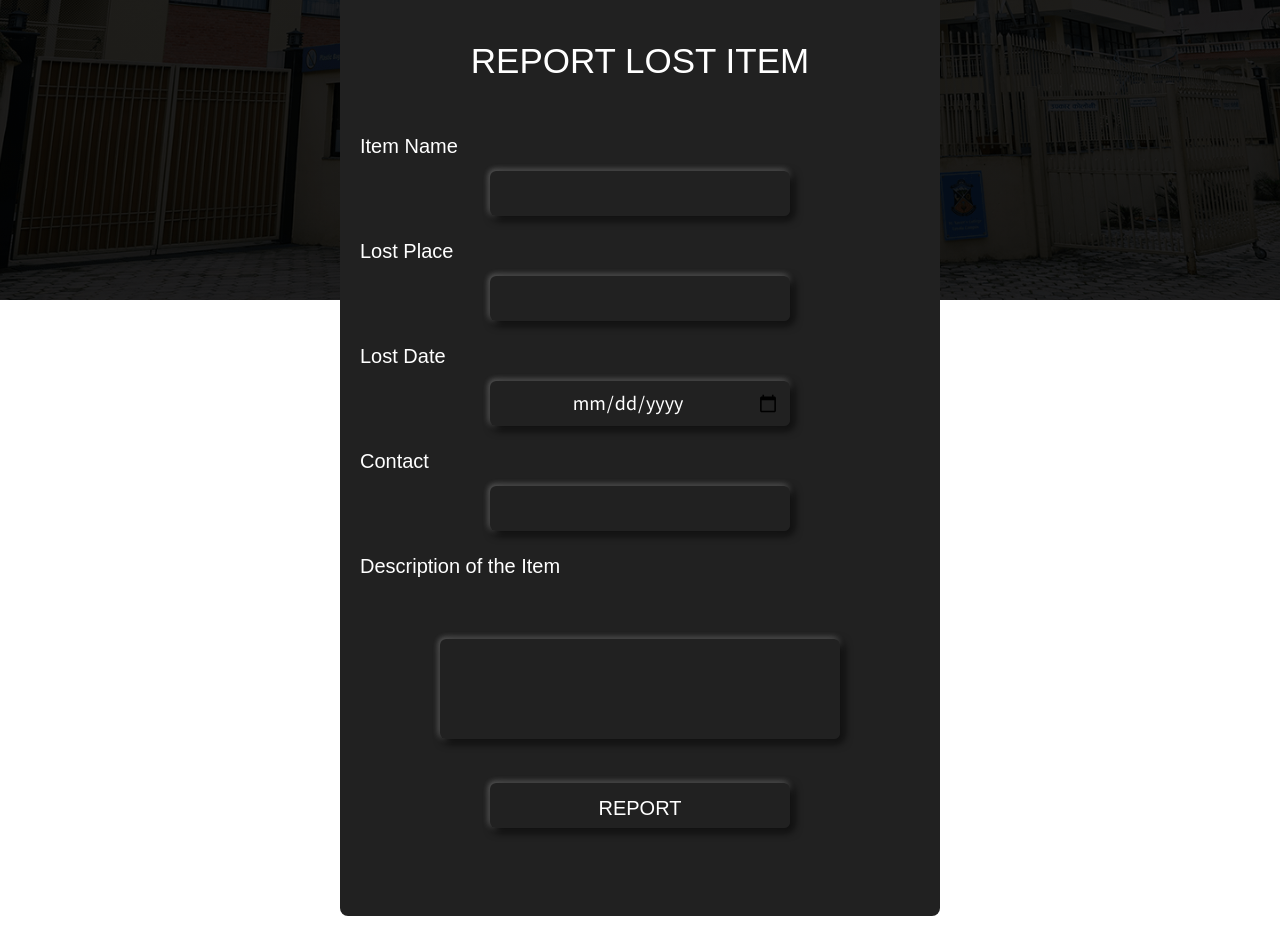
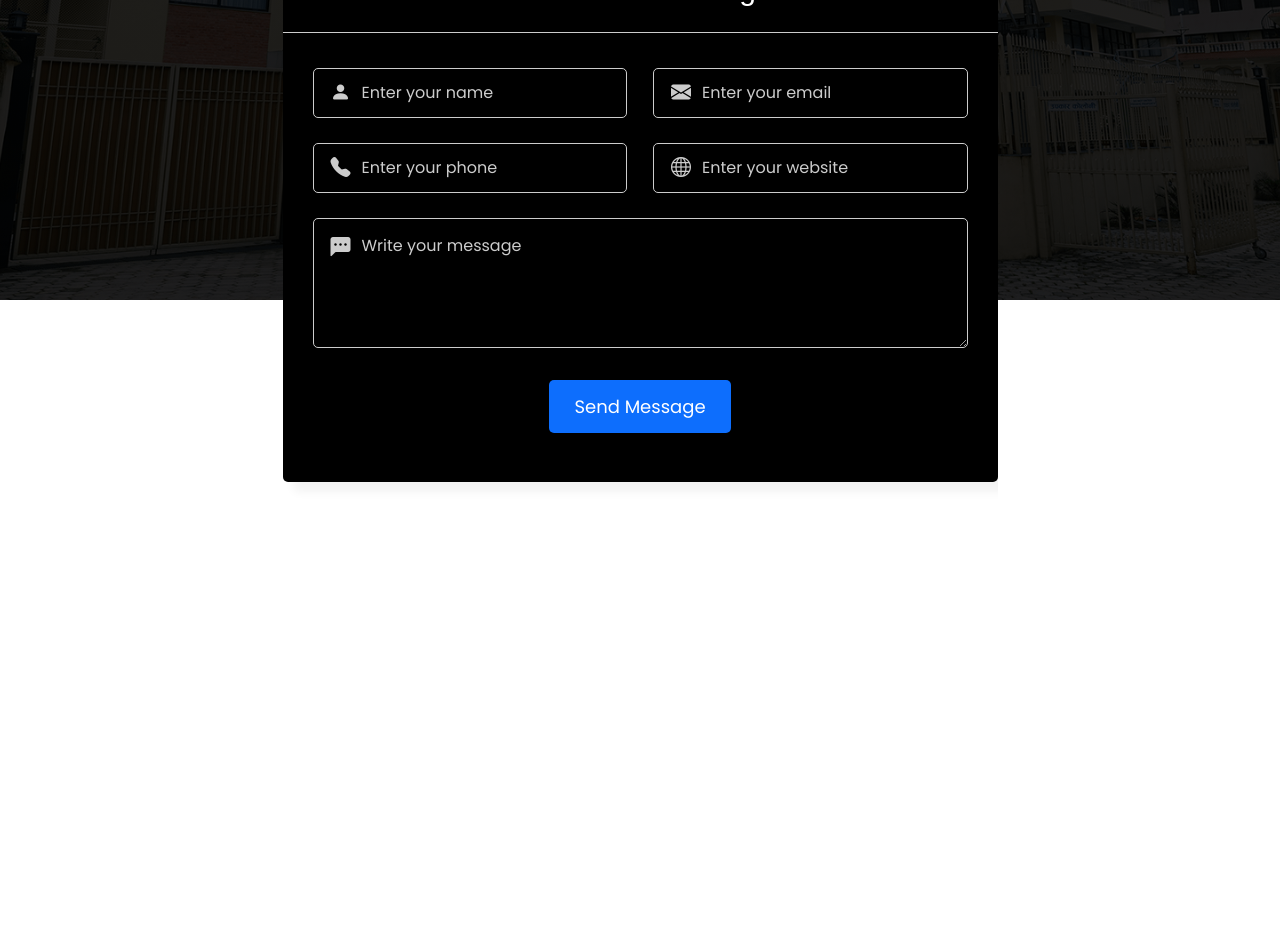
Before and after one commit to SelAshyn/lost_and_found, a Next.js app: page /components/LostItem in a window 1280 px wide. Shown: the part 500-1436 px from the top of the page. After the commit the page ends 1017 px from the top, so only its background shows below. Built offline with nearby package versions, Linux system fonts and the light colour scheme; no server answers; sample sign-in values are in the browser's storage; a web font is replaced by a local one.

Commit message:
Lost Item Form

```diff
--- a/app/components/LostItem/page.tsx
+++ b/app/components/LostItem/page.tsx
@@ -48,31 +48,44 @@ export default function Page() {
 
     return (
         <div>
-            <center>
-                <br /><br />
-            <div className="container">
-                <div className="form" style={sofia.style}>
-                    <br />
-                    <h1>REPORT LOST ITEM</h1><br />
-                    <label>Item Name</label>
-                    <input type="text" name="text" className="input" style={source.style} required/>
-                    <br />
-                    <label htmlFor="">Lost Place</label>
-                    <input type="text" name="text" className="input" style={source.style} required/>
-                    <br />
-                    <label htmlFor="">Lost Date</label>
-                    <input type="date" name="date" className="input" style={source.style} required/>
-                    <br />
-                    <label htmlFor="">Contact</label>
-                    <input type="tel" name="number" className="input" style={source.style} required/>
-                    <br />
-                    <label htmlFor="">Description of the Item</label><br /><br />
-                    <textarea name="" id=""required></textarea>
-                    <br />
-                    <button style={sofia.style}>REPORT</button>
-                    <br /><br />
-                </div>
-            </div>
+           <center>
+            <div className="wrapper">
+                <br />
+    <header style={sofia.style}>Send us a Message</header>
+    <form action="#" style={source.style}>
+      <div className="dbl-field">
+        <div className="field">
+          <input type="text" name="name" placeholder="Enter your name" />
+          <i className="bi bi-person-fill"></i>
+        </div>
+        <div className="field">
+          <input type="text" name="email" placeholder="Enter your email" />
+          <i className="bi bi-envelope-fill"></i>
+        </div>
+      </div>
+      <div className="dbl-field">
+        <div className="field">
+          <input type="text" name="phone" placeholder="Enter your phone" />
+          <i className="bi bi-telephone-fill"></i>
+        </div>
+        <div className="field">
+          <input type="text" name="website" placeholder="Enter your website" />
+          <i className="bi bi-globe"></i>
+        </div>
+      </div>
+      <div className="message">
+        <textarea placeholder="Write your message" name="message"></textarea>
+        <i className="bi bi-chat-left-dots-fill"></i>
+      </div>
+      <center>
+      <div className="button-area">
+        <button type="submit">Send Message</button>
+        <span></span>
+      </div>
+      </center>
+      <br />
+    </form>
+  </div>
             </center>
         </div>
     );
--- a/app/components/LostItem/style.css
+++ b/app/components/LostItem/style.css
@@ -1,123 +1,155 @@
-.container {
+@import url('https://fonts.googleapis.com/css2?family=Poppins:wght@400;500;600&display=swap');
+*{
+  margin: 0;
+  padding: 0;
+  box-sizing: border-box;
+  font-family: "Poppins", sans-serif;
+}
+body{
+  display: flex;
+  padding: 0 10px;
+  min-height: 100vh;
+  align-items: center;
+  justify-content: center;
+  color: #fff;
+}
+.wrapper{
+  width: 715px;
+  background: #000000;
+  border-radius: 5px;
+  box-shadow: 10px 10px 10px rgba(0,0,0,0.05);
+}
+.wrapper header{
+  font-size: 30px;
+  font-weight: 600;
+  padding: 20px 30px;
+  text-align: center;
+  border-bottom: 1px solid #ccc;
+}
+.wrapper form{
+  margin: 35px 30px;
+}
+.wrapper form.disabled{
+  pointer-events: none;
+  opacity: 0.7;
+}
+form .dbl-field{
+  display: flex;
+  margin-bottom: 25px;
+  justify-content: space-between;
+}
+.dbl-field .field{
+  height: 50px;
+  display: flex;
+  position: relative;
+  width: calc(100% / 2 - 13px);
+}
+.wrapper form i{
+  position: absolute;
+  top: 50%;
+  left: 18px;
+  color: #ccc;
+  font-size: 20px;
+  pointer-events: none;
+  transform: translateY(-50%);
+}
+form .field input,
+form .message textarea{
   width: 100%;
-    max-width: 800px;
-    margin: 0 auto;
-    padding: 20px;
+  height: 100%;
+  outline: none;
+  padding: 0 18px 0 48px;
+  font-size: 16px;
+  border-radius: 5px;
+  background-color: #000000;
+  border: 1px solid #ccc;
 }
-
-.form {
+.field input::placeholder,
+.message textarea::placeholder{
+  color: #ccc;
+}
+.field input:focus,
+.message textarea:focus{
+  padding-left: 47px;
+  border: 2px solid #0D6EFD;
+}
+.field input:focus ~ i,
+.message textarea:focus ~ i{
+  color: #0D6EFD;
+}
+form .message{
+  position: relative;
+}
+form .message i{
+  top: 30px;
+  font-size: 20px;
+}
+form .message textarea{
+  min-height: 130px;
+  max-height: 230px;
+  max-width: 100%;
+  min-width: 100%;
+  padding: 15px 20px 0 48px;
+}
+form .message textarea::-webkit-scrollbar{
+  width: 0px;
+}
+.message textarea:focus{
+  padding-top: 14px;
+}
+form .button-area{
+  margin: 25px 0;
+  align-items: center;
+}
+.button-area button{
+  color: #fff;
+  border: none;
+  outline: none;
+  font-size: 18px;
+  cursor: pointer;
+  border-radius: 5px;
+  padding: 13px 25px;
+  background: #0D6EFD;
+  transition: background 0.3s ease;
+}
+.button-area button:hover{
+  background: #025ce3;
+}
+.button-area span{
+  font-size: 17px;
+  margin-left: 30px;
+  display: none;
+}
+@media (max-width: 600px){
+  .wrapper header{
+    text-align: center;
+  }
+  .wrapper form{
+    margin: 35px 20px;
+  }
+  form .dbl-field{
+    flex-direction: column;
+    margin-bottom: 0px;
+  }
+  form .dbl-field .field{
     width: 100%;
-    max-width: 600px;
-    background-color: #212121;
-    border-radius: 8px;
-    padding: 20px;
-    margin: 0 auto;
-}
-
-.form h1 {
-    font-size: clamp(24px, 5vw, 35px);
-    text-align: center;
+    height: 45px;
     margin-bottom: 20px;
   }
-
-.form label {
-    font-size: clamp(16px, 4vw, 20px);
-    display: block;
-    margin-bottom: 10px;
-    text-align: left;
+  form .message textarea{
+    resize: none;
   }
-
-.input, .form textarea, .form button {
+  form .button-area{
+    margin-top: 20px;
+    flex-direction: column;
+  }
+  .button-area button{
     width: 100%;
-    max-width: 300px;
-    height: 45px;
-    border: none;
+    padding: 11px 0;
+    font-size: 16px;
+  }
+  .button-area span{
+    margin: 20px 0 0;
     text-align: center;
-    outline: none;
-    padding: 10px;
-    border-radius: 6px;
-    margin-bottom: 20px;
-    color: #fff;
-    font-size: clamp(14px, 3vw, 20px);
-    background-color: transparent;
-    box-shadow: 3px 3px 10px rgba(0,0,0,1),
-    -1px -1px 6px rgba(255, 255, 255, 0.4);
-}
-
-.form textarea {
-    width: 100%;
-    max-width: 400px;
-    height: 100px;
-    resize: none;
-    margin: 0 auto;
-    display: block;
-}
-
-.input:focus, .form textarea:focus {
-    border: 2px solid transparent;
-    color: #fff;
-    box-shadow: 3px 3px 10px rgba(0,0,0,1),
-    -1px -1px 6px rgba(255, 255, 255, 0.4),
-    inset 3px 3px 10px rgba(0,0,0,1),
-    inset -1px -1px 6px rgba(255, 255, 255, 0.4);
-}
-
-.container .input:valid,
-.container .input:focus,
-.form textarea:valid,
-.form textarea:focus {
-    box-shadow: 3px 3px 10px rgba(0,0,0,1),
-    -1px -1px 6px rgba(255, 255, 255, 0.4),
-    inset 3px 3px 10px rgba(0,0,0,1),
-    inset -1px -1px 6px rgba(255, 255, 255, 0.4);
-}
-
-.form button {
-    display: block;
-    margin: 20px auto;
-    cursor: pointer;
-    transition: all 0.3s ease;
-}
-
-.form button:active {
-    color: #666;
-    box-shadow: 3px 3px 10px rgba(0,0,0,1),
-    -1px -1px 6px rgba(255, 255, 255, 0.4),
-    inset 3px 3px 10px rgba(0,0,0,1),
-    inset -1px -1px 6px rgba(255, 255, 255, 0.4);
-}
-
-/* Responsive Design */
-@media screen and (max-width: 768px) {
-    .container {
-        padding: 10px;
-    }
-
-    .form {
-        padding: 15px;
-    }
-
-    .input, .form textarea, .form button {
-        margin-left: 0;
-        margin-right: 0;
   }
 }
-
-@media screen and (max-width: 480px) {
-    .form {
-        padding: 10px;
-    }
-
-    .form h1 {
-        margin-bottom: 15px;
-    }
-
-    .input, .form textarea, .form button {
-        height: 40px;
-        margin-bottom: 15px;
-    }
-
-    .form textarea {
-        height: 80px;
-    }
-}
```
Lines whose indentation alone changed are shown as unchanged.
